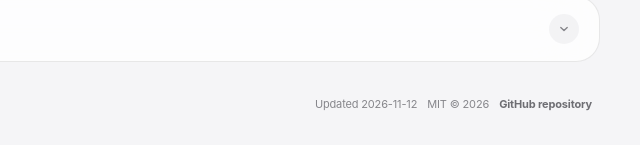
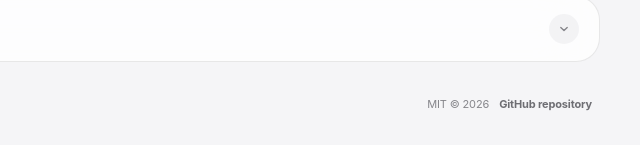
Before and after one commit to ngiken/KenEasy-PDF-Converter, a plain HTML site: page web/index.html in a window 1280 px wide. Shown: the part 2346-2491 px from the top of the page, 640-1280 px from the left. Drawn offline with Linux system fonts and the light colour scheme.

Commit message:
Drop the hardcoded footer date so the page cannot claim a stale update day

```diff
--- a/web/index.html
+++ b/web/index.html
@@ -164,7 +164,7 @@
       </details>
     </main>
 
-    <footer class="footer"><div class="footer-left"><span class="footer-brand">KenEasy PDF Converter</span><span class="muted" data-i18n="footerNote">开源 · 纯前端 · 可离线</span></div><div class="footer-right"><span>Updated 2026-11-12</span><span>MIT © 2026</span><a class="footer-link" href="https://github.com/ngiken/KenEasy-PDF-Converter" target="_blank" rel="noopener noreferrer" data-i18n="footerGithub">GitHub 仓库</a></div></footer>
+    <footer class="footer"><div class="footer-left"><span class="footer-brand">KenEasy PDF Converter</span><span class="muted" data-i18n="footerNote">开源 · 纯前端 · 可离线</span></div><div class="footer-right"><span>MIT © 2026</span><a class="footer-link" href="https://github.com/ngiken/KenEasy-PDF-Converter" target="_blank" rel="noopener noreferrer" data-i18n="footerGithub">GitHub 仓库</a></div></footer>
   </div>
 
   <noscript><div class="noscript" data-i18n="noscript">此工具需要 JavaScript 才能在本地生成 PDF。</div></noscript>
```
